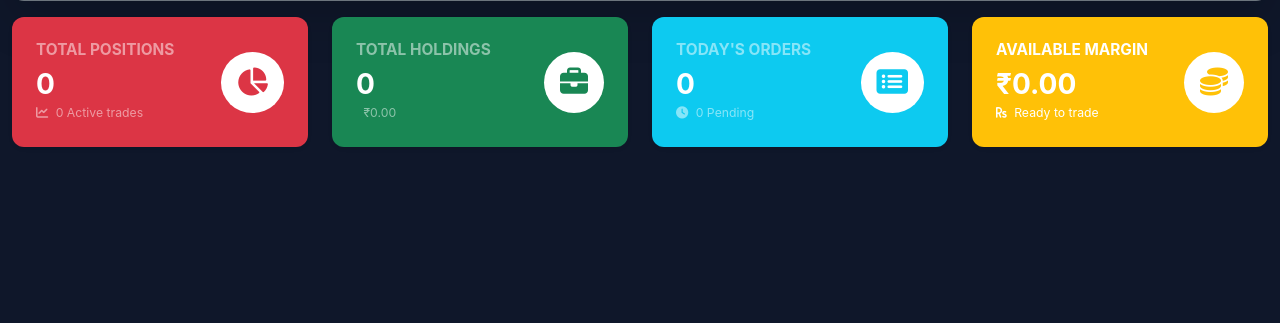
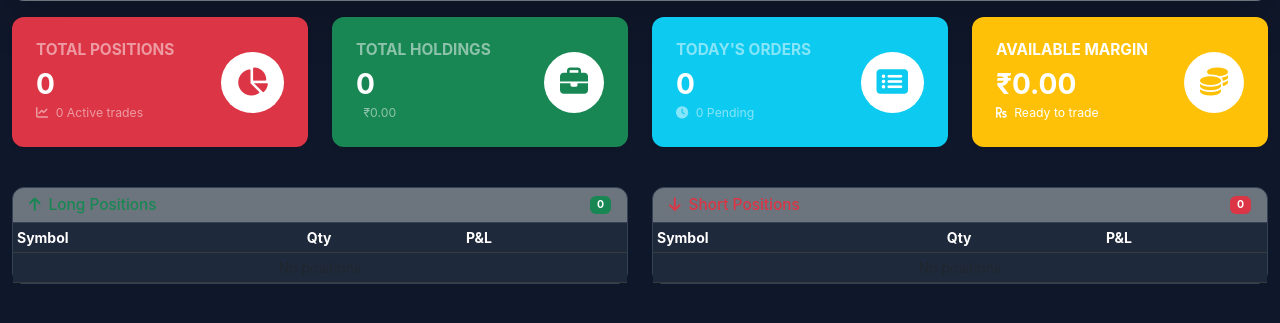
Before and after one commit to dhananjay-shahane/KotakNeoTrade, a Flask app: template templates/dashboard.html in a window 1280 px wide. Shown: the part 184-507 px from the top of the page. Run offline with Flask 3, Linux system fonts and the light colour scheme; the template is opened without the code that fills it, so the values that code supplies are empty; some libraries are stand-ins or nearby versions.

Commit message:
Show current stock positions with profit and loss data on the dashboard
Implements small, scrollable long and short positions tables on dashboard.html, populated dynamically by dashboard.js.

Replit-Commit-Author: Agent
Replit-Commit-Session-Id: 0478a983-51c8-44ea-b76b-29ad81342813
Replit-Commit-Screenshot-Url: https://storage.googleapis.com/screenshot-production-us-central1/11f16f90-89ed-4857-8828-fc7200a722a1/d0b61f4c-a673-4649-9b06-a5d476fca76e.jpg

```diff
--- a/static/js/dashboard.js
+++ b/static/js/dashboard.js
@@ -235,9 +235,96 @@ TradingDashboard.prototype.updateSummaryCards = function(data) {
             holdingsValueEl.innerHTML = '<i class="fas fa-wallet me-1"></i>₹' + totalValue.toFixed(2);
         }
 
+        // Update positions tables
+        this.updatePositionsTables(data.positions || []);
+
         console.log('Summary cards updated successfully');
     } catch (error) {
         console.error('Error updating summary cards:', error);
+    }
+};
+
+TradingDashboard.prototype.updatePositionsTables = function(positions) {
+    try {
+        var longPositions = [];
+        var shortPositions = [];
+
+        // Separate long and short positions
+        for (var i = 0; i < positions.length; i++) {
+            var position = positions[i];
+            var netQty = parseFloat(position.flBuyQty || 0) - parseFloat(position.flSellQty || 0);
+
+            if (netQty > 0) {
+                longPositions.push({
+                    symbol: position.trdSym || position.sym || 'N/A',
+                    quantity: netQty,
+                    buyAmt: parseFloat(position.buyAmt || 0),
+                    sellAmt: parseFloat(position.sellAmt || 0),
+                    pnl: parseFloat(position.buyAmt || 0) - parseFloat(position.sellAmt || 0)
+                });
+            } else if (netQty < 0) {
+                shortPositions.push({
+                    symbol: position.trdSym || position.sym || 'N/A',
+                    quantity: Math.abs(netQty),
+                    buyAmt: parseFloat(position.buyAmt || 0),
+                    sellAmt: parseFloat(position.sellAmt || 0),
+                    pnl: parseFloat(position.sellAmt || 0) - parseFloat(position.buyAmt || 0)
+                });
+            }
+        }
+
+        // Update long positions table
+        this.populatePositionsTable('longPositionsTable', longPositions, 'longPositionsCount');
+
+        // Update short positions table
+        this.populatePositionsTable('shortPositionsTable', shortPositions, 'shortPositionsCount');
+
+        console.log('Positions tables updated: Long=' + longPositions.length + ', Short=' + shortPositions.length);
+    } catch (error) {
+        console.error('Error updating positions tables:', error);
+    }
+};
+
+TradingDashboard.prototype.populatePositionsTable = function(tableId, positions, countId) {
+    var tableBody = document.getElementById(tableId);
+    var countBadge = document.getElementById(countId);
+
+    if (!tableBody) return;
+
+    // Update count badge
+    if (countBadge) {
+        countBadge.textContent = positions.length;
+    }
+
+    // Clear existing rows
+    tableBody.innerHTML = '';
+
+    if (positions.length === 0) {
+        tableBody.innerHTML = '<tr><td colspan="3" class="text-center text-muted">No positions</td></tr>';
+        return;
+    }
+
+    // Add position rows (limit to first 5 for small table)
+    var maxRows = Math.min(positions.length, 5);
+    for (var i = 0; i < maxRows; i++) {
+        var position = positions[i];
+        var pnlClass = position.pnl >= 0 ? 'text-success' : 'text-danger';
+        var pnlIcon = position.pnl >= 0 ? '▲' : '▼';
+
+        var row = document.createElement('tr');
+        row.innerHTML =
+            '<td><small><strong>' + position.symbol + '</strong></small></td>' +
+            '<td><small>' + position.quantity.toFixed(0) + '</small></td>' +
+            '<td><small class="' + pnlClass + '">' + pnlIcon + ' ₹' + Math.abs(position.pnl).toFixed(2) + '</small></td>';
+
+        tableBody.appendChild(row);
+    }
+
+    // Add "view more" row if there are more positions
+    if (positions.length > 5) {
+        var moreRow = document.createElement('tr');
+        moreRow.innerHTML = '<td colspan="3" class="text-center"><small><a href="/positions" class="text-primary">+' + (positions.length - 5) + ' more positions</a></small></td>';
+        tableBody.appendChild(moreRow);
     }
 };
 
--- a/templates/dashboard.html
+++ b/templates/dashboard.html
@@ -161,6 +161,69 @@
     </div>
 </div>
 
+<!-- Positions Tables -->
+<div class="row mb-4">
+    <!-- Long Positions Table -->
+    <div class="col-md-6 mb-3">
+        <div class="card bg-secondary">
+            <div class="card-header d-flex justify-content-between align-items-center">
+                <h6 class="mb-0 text-success">
+                    <i class="fas fa-arrow-up me-2"></i>Long Positions
+                </h6>
+                <span class="badge bg-success" id="longPositionsCount">0</span>
+            </div>
+            <div class="card-body p-0">
+                <div class="table-responsive">
+                    <table class="table table-dark table-hover table-sm mb-0">
+                        <thead>
+                            <tr>
+                                <th>Symbol</th>
+                                <th>Qty</th>
+                                <th>P&L</th>
+                            </tr>
+                        </thead>
+                        <tbody id="longPositionsTable">
+                            <tr>
+                                <td colspan="3" class="text-center text-muted">Loading positions...</td>
+                            </tr>
+                        </tbody>
+                    </table>
+                </div>
+            </div>
+        </div>
+    </div>
+
+    <!-- Short Positions Table -->
+    <div class="col-md-6 mb-3">
+        <div class="card bg-secondary">
+            <div class="card-header d-flex justify-content-between align-items-center">
+                <h6 class="mb-0 text-danger">
+                    <i class="fas fa-arrow-down me-2"></i>Short Positions
+                </h6>
+                <span class="badge bg-danger" id="shortPositionsCount">0</span>
+            </div>
+            <div class="card-body p-0">
+                <div class="table-responsive">
+                    <table class="table table-dark table-hover table-sm mb-0">
+                        <thead>
+                            <tr>
+                                <th>Symbol</th>
+                                <th>Qty</th>
+                                <th>P&L</th>
+                            </tr>
+                        </thead>
+                        <tbody id="shortPositionsTable">
+                            <tr>
+                                <td colspan="3" class="text-center text-muted">Loading positions...</td>
+                            </tr>
+                        </tbody>
+                    </table>
+                </div>
+            </div>
+        </div>
+    </div>
+</div>
+
 <!-- Recent Orders -->
 {% if data.recent_orders %}
 <div class="row mb-4">
```
Also changed, not shown: replit.md (+7 -0 lines), 1 other file.
